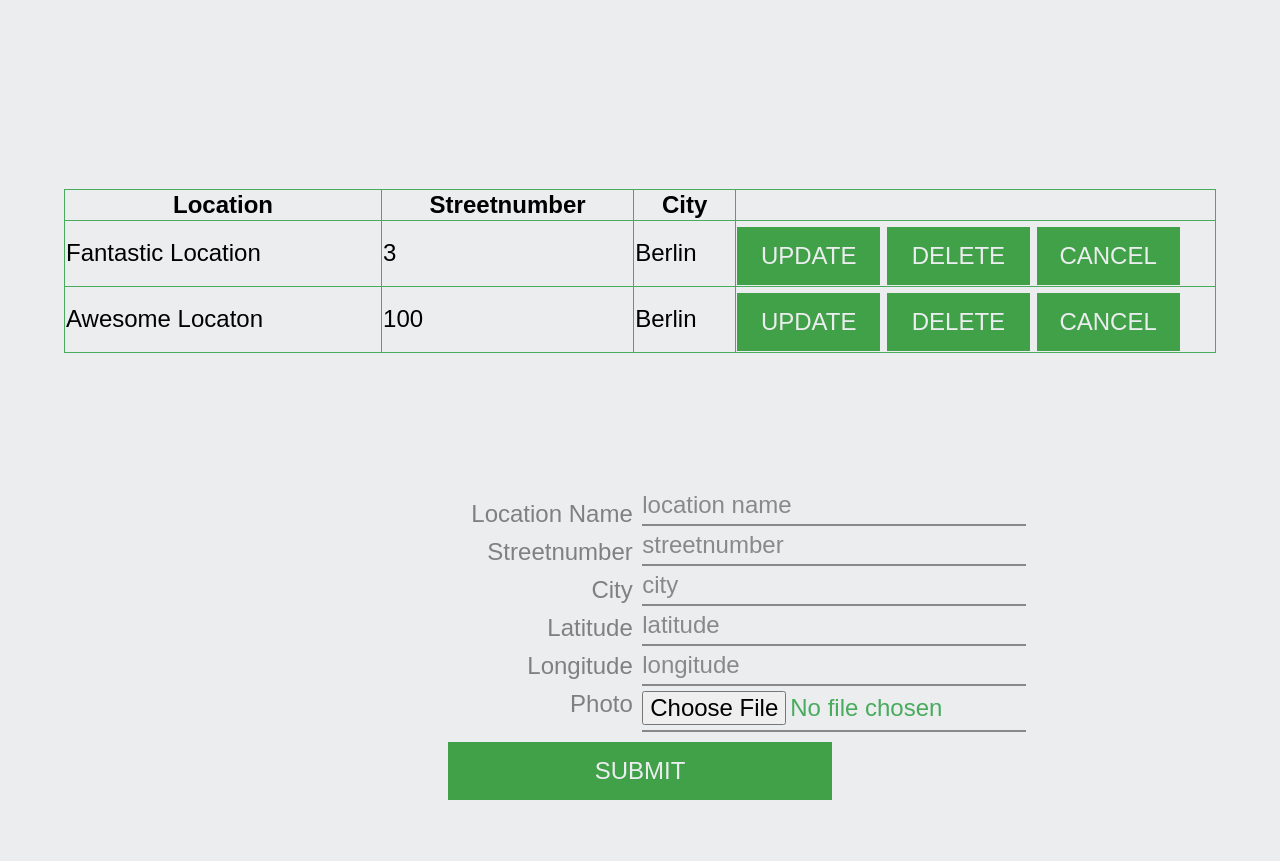
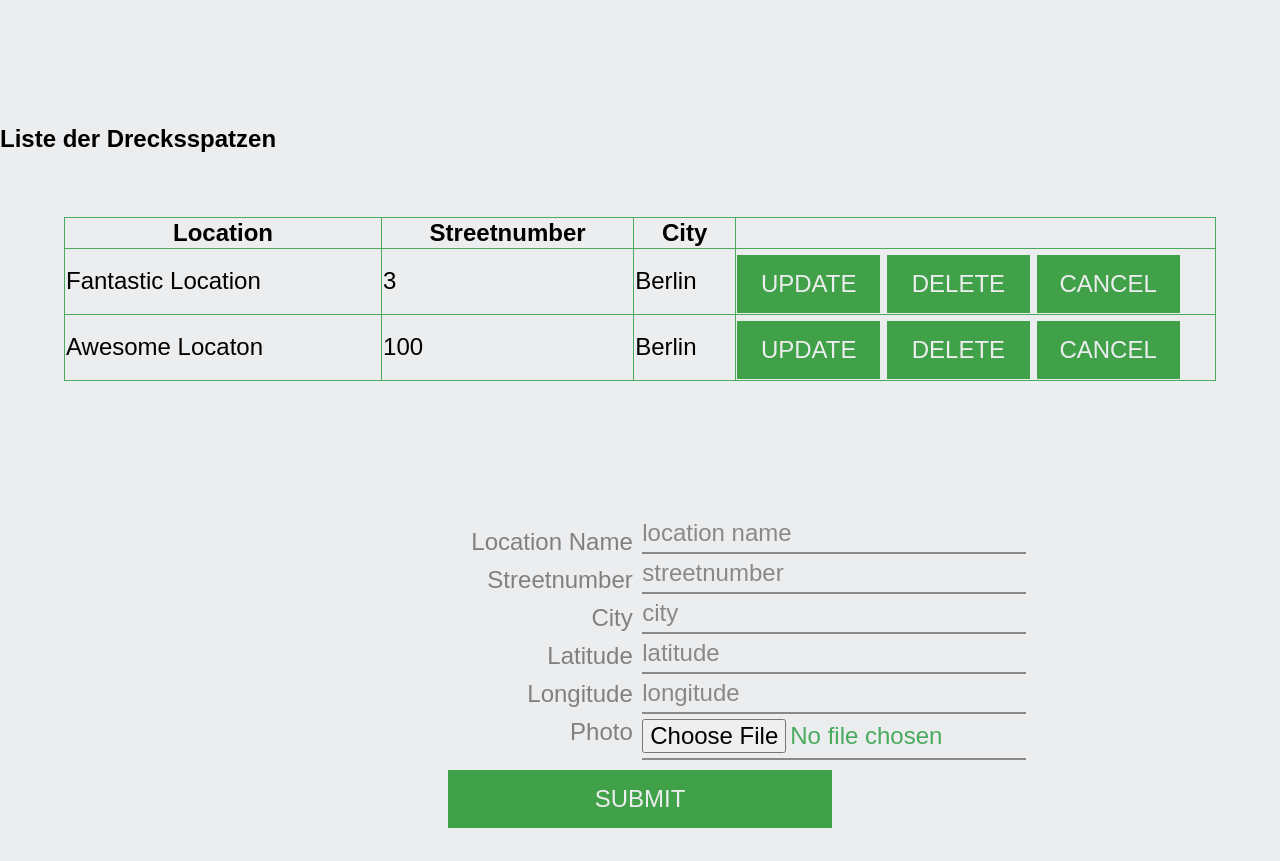
Before and after one commit to CatchZ/AHMA_WAD2023, a plain HTML site: page index.html in a window 1280 px wide. Shown: the part 1673-2534 px from the top of the page. Drawn offline with Linux system fonts and the light colour scheme.

Commit message:
titel update

```diff
--- a/index.html
+++ b/index.html
@@ -94,6 +94,7 @@
 
     <div class="update-container"> <!-- Update Area -->
         <!-- Overview Area-->
+        <h2>Liste der Drecksspatzen</h2>
             <div class="location-overview-container">
             <table class="overview-table">
                 <tr>
```
